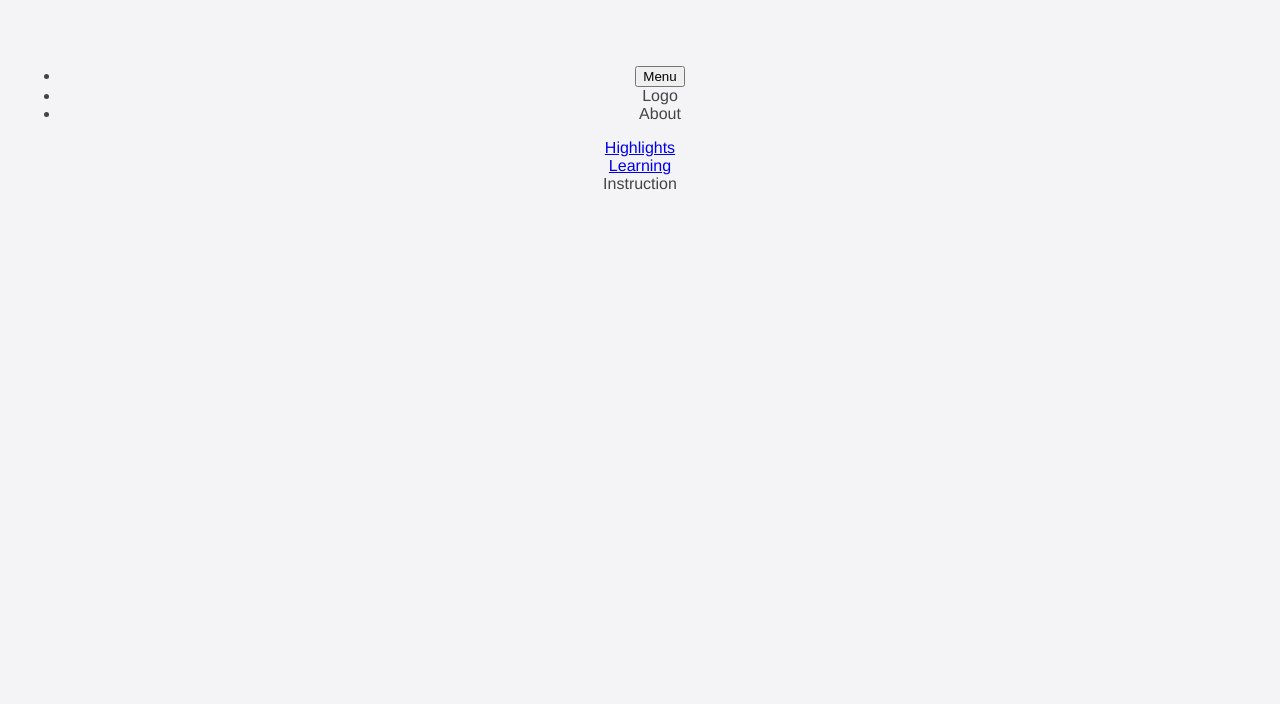
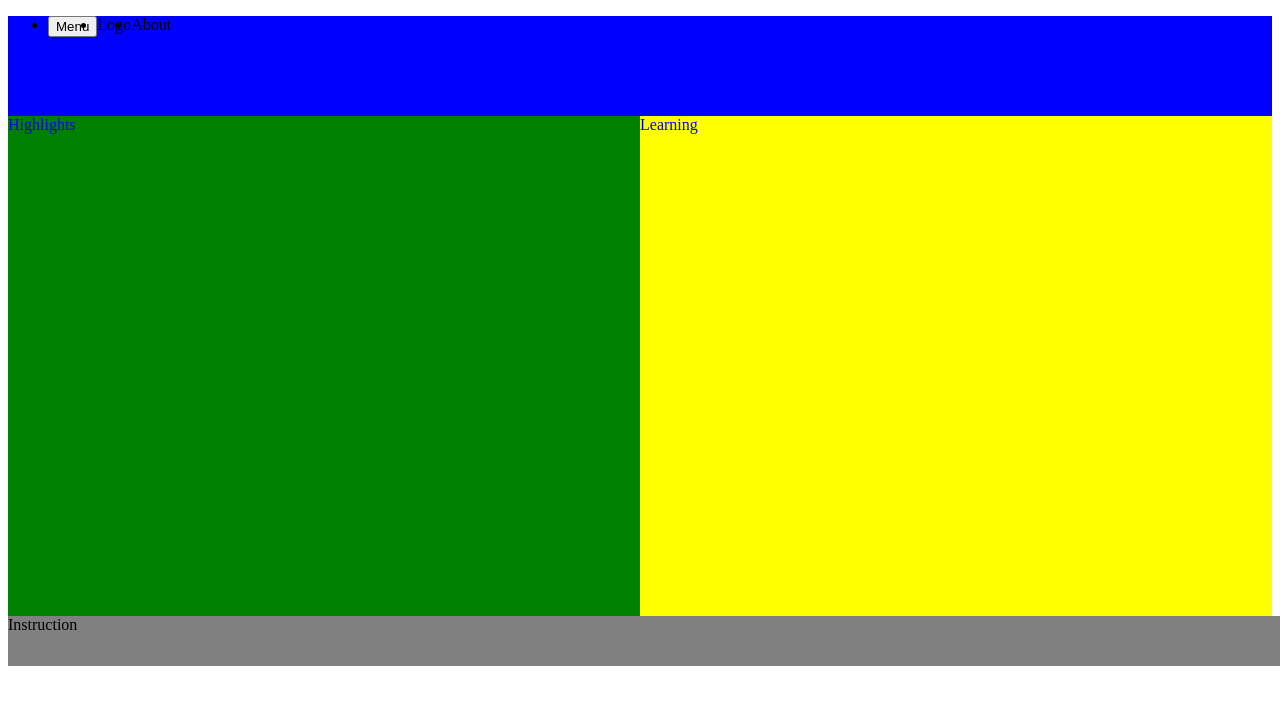
Before and after one commit to jrans/LAJJBLOG, a plain HTML site: page index.html in a window 1280 px wide. Drawn offline with Linux system fonts and the light colour scheme.

Commit message:
updates stylesheet

```diff
--- a/main.css
+++ b/main.css
@@ -1 +1,46 @@
-body{font-family:"Helvetica";text-align:center;padding:50px 20px 0;background:#f4f4f7;color:#444;margin:0}h1{font-size:65px;line-height:1.2em;border-bottom:#CCC solid 1px;padding:20px 0}h3{font-weight:300}
+#headport {
+  background-color:blue;
+  height: 100px;
+  position: top;
+}
+#headcont {
+  algin: justify;
+
+}
+
+#ul {
+  list-style: none;
+}
+
+#menu {
+  float: left;
+}
+#logo {
+  float: left;
+}
+#about {
+  float: right;
+}
+#mainport {
+  background-color:grey;
+  height: 500px;
+}
+#portleft {
+  background-color:green;
+  float:left;
+  width: 50%;
+  height: 100%
+}
+#portright {
+  background-color:yellow;
+  float:left;
+  width: 50%;
+  height: 100%
+}
+#footer {
+  background-color:grey;
+  height: 50px;
+  width: 100%;
+  position: fixed;
+
+}
```
